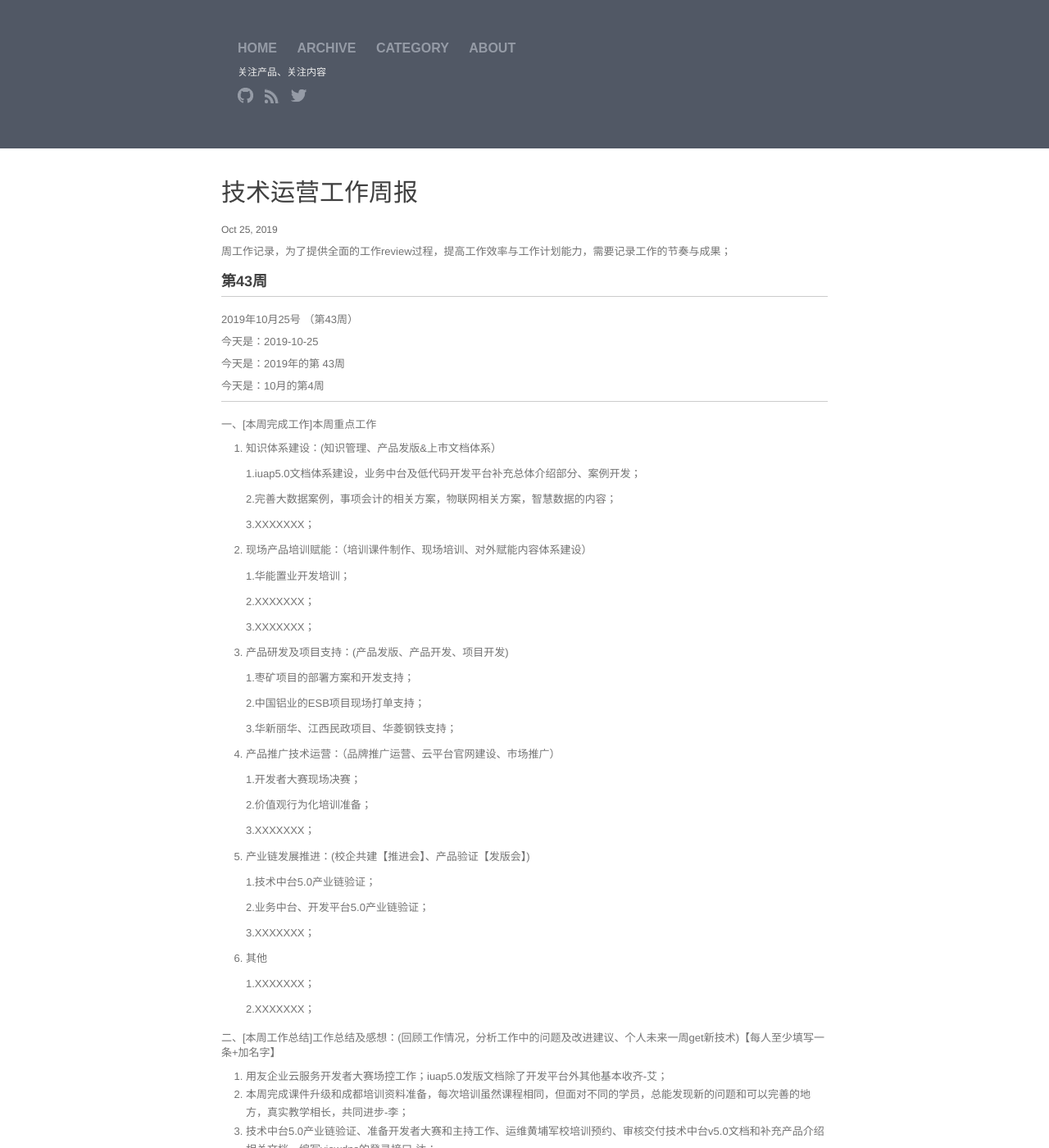
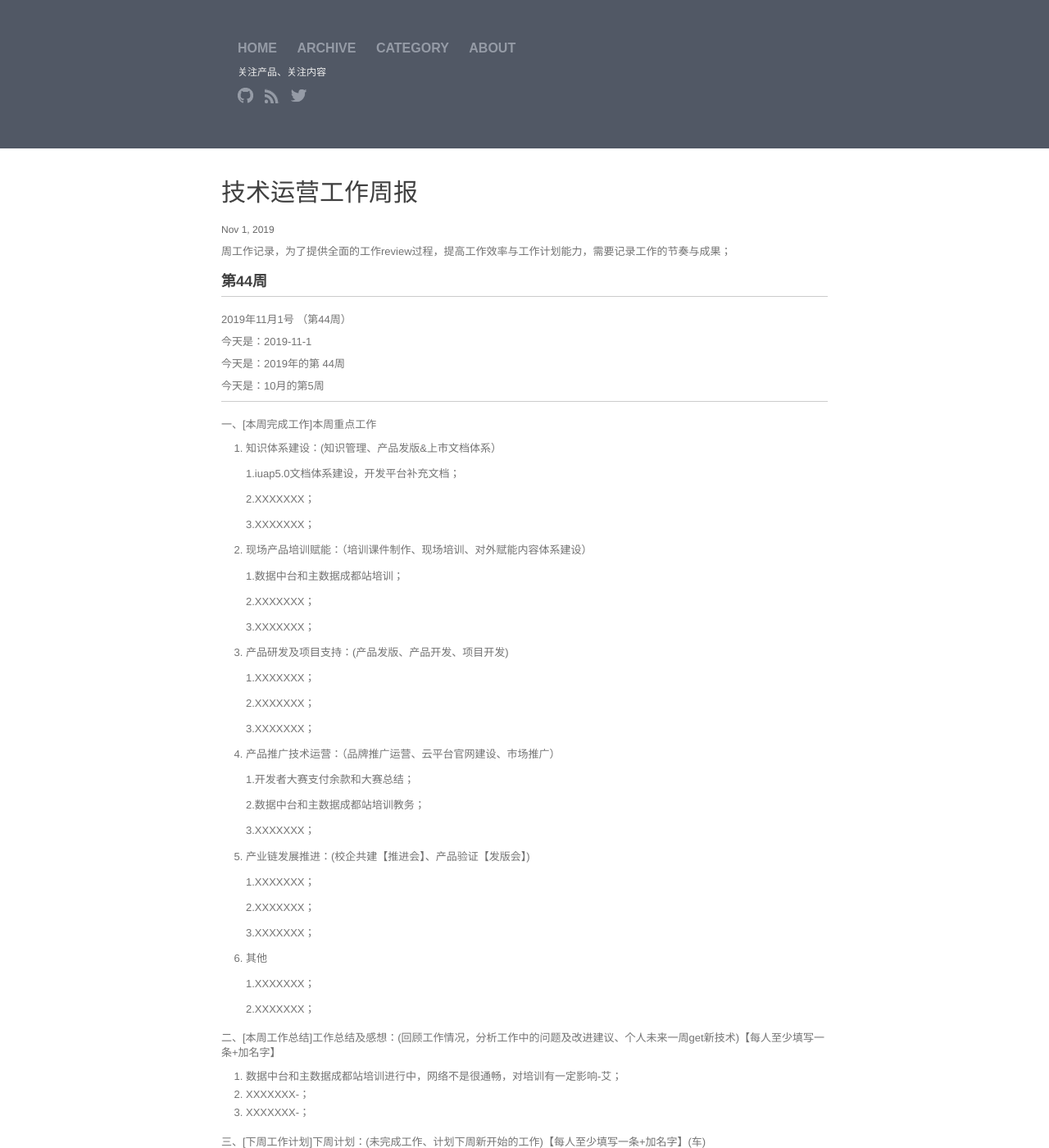
Before and after one commit to walllFlower/blog, a Jekyll site: the page built from _posts/2018-07-17-day_report_cxz.md, in a window 1280 px wide and 1400 px high. Shown: the whole window at 82% size. Built offline with Jekyll 4.4.1, drawn with Linux system fonts in a browser that asks for light colours; comment, search, counter and statistics services are not loaded; some of the changed text lies outside the part shown.

Commit message:
Update 2018-07-17-day_report_cxz.md

```diff
--- a/_posts/2018-07-17-day_report_cxz.md
+++ b/_posts/2018-07-17-day_report_cxz.md
@@ -1,11 +1,89 @@
 ---
 layout: post
 title:  "技术运营工作周报"
-date:   2019-10-25 14:57:32
+date:   2019-11-1 14:57:32
 categories: 技术运营工作周报
 ---
 
 周工作记录，为了提供全面的工作review过程，提高工作效率与工作计划能力，需要记录工作的节奏与成果；
+
+###  第44周
+
+***
+
+2019年11月1号 （第44周）
+
+今天是：2019-11-1
+
+今天是：2019年的第 44周
+
+今天是：10月的第5周
+
+***
+
+
+一、[本周完成工作]本周重点工作
+
+1. 知识体系建设：(知识管理、产品发版&上市文档体系）
+
+    1.iuap5.0文档体系建设，开发平台补充文档；
+
+    2.XXXXXXX；
+
+    3.XXXXXXX；
+
+2. 现场产品培训赋能：（培训课件制作、现场培训、对外赋能内容体系建设）
+
+    1.数据中台和主数据成都站培训；
+
+    2.XXXXXXX；
+
+    3.XXXXXXX；
+
+3. 产品研发及项目支持：(产品发版、产品开发、项目开发)
+
+    1.XXXXXXX；
+
+    2.XXXXXXX；
+
+    3.XXXXXXX；
+
+4. 产品推广技术运营：（品牌推广运营、云平台官网建设、市场推广）
+
+    1.开发者大赛支付余款和大赛总结；
+
+    2.数据中台和主数据成都站培训教务；
+
+    3.XXXXXXX；
+
+
+5. 产业链发展推进：(校企共建【推进会】、产品验证【发版会】)
+
+    1.XXXXXXX；
+
+    2.XXXXXXX；
+
+    3.XXXXXXX；
+
+6. 其他
+
+    1.XXXXXXX；
+
+    2.XXXXXXX；
+
+二、[本周工作总结]工作总结及感想：(回顾工作情况，分析工作中的问题及改进建议、个人未来一周get新技术)【每人至少填写一条+加名字】
+
+1. 数据中台和主数据成都站培训进行中，网络不是很通畅，对培训有一定影响-艾；
+2. XXXXXXX-；
+3. XXXXXXX-；
+
+三、[下周工作计划]下周计划：(未完成工作、计划下周新开始的工作)【每人至少填写一条+加名字】(车)
+
+1. 成都大数据和主数据培训教务，开发者大赛余款支付-艾；
+2. XXXXXXX-；
+3. XXXXXXX-；
+
+
 
 ###  第43周
 
```
